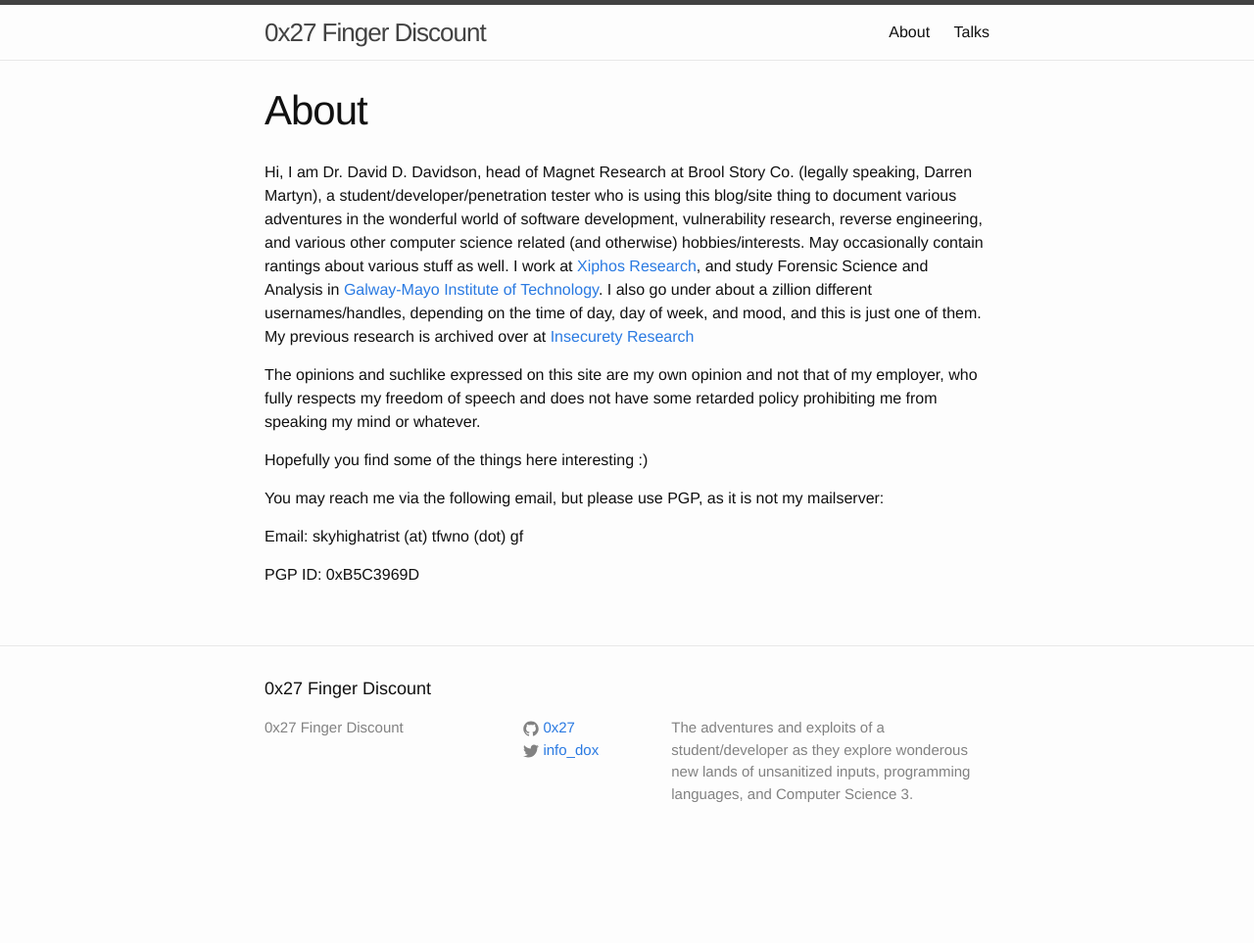
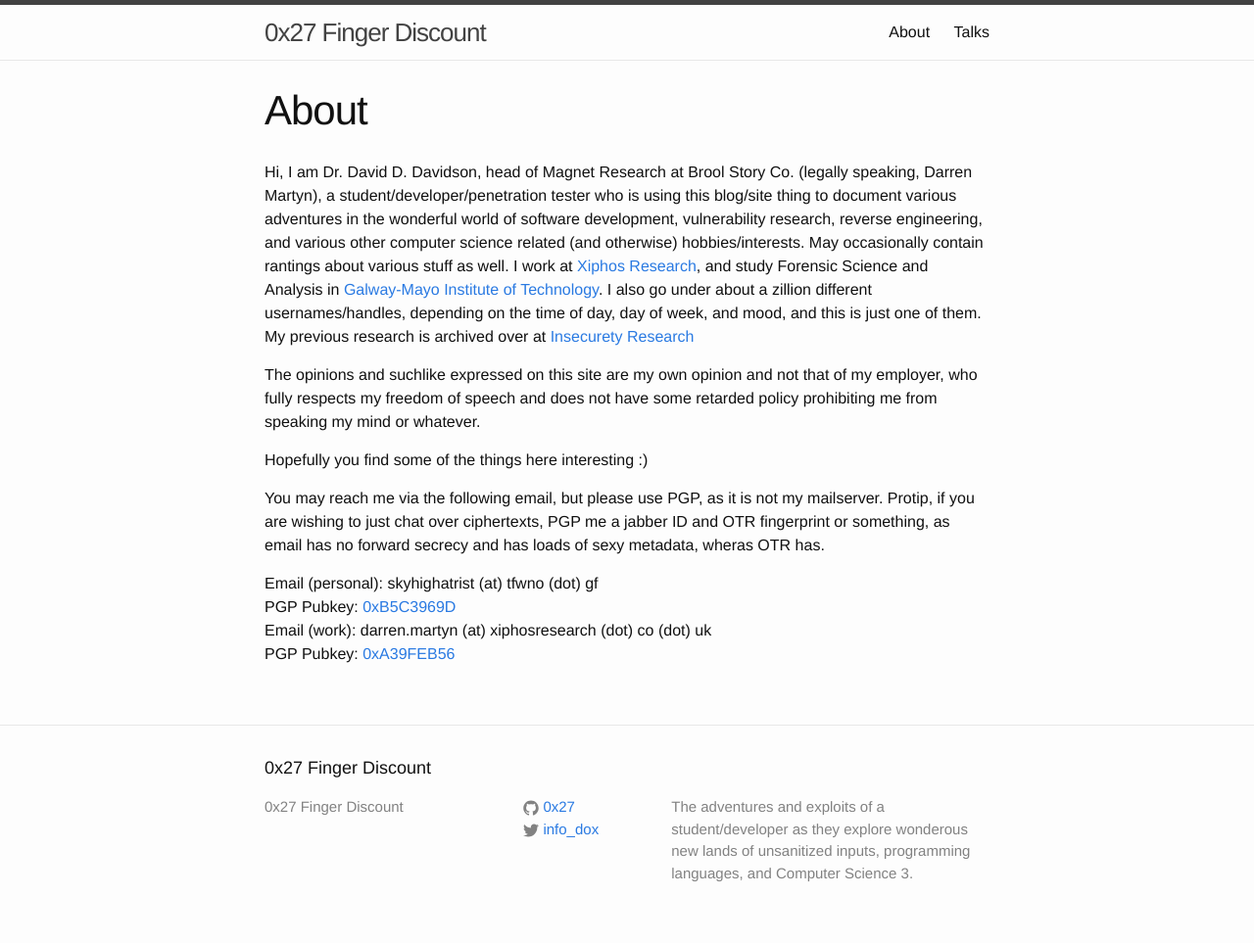
Before and after one commit to 0x27/0x27.github.io, a Jekyll site: the page built from about.md, in a window 1280 px wide. Shown: the whole page at 98% size. Built offline with Jekyll 4.4.1, drawn with Linux system fonts in a browser that asks for light colours; before the commit the page ends 900 px from its top, so only the background shows below that.

Commit message:
keys update

```diff
--- a/about.md
+++ b/about.md
@@ -10,12 +10,15 @@ The opinions and suchlike expressed on this site are my own opinion and not that
 
 Hopefully you find some of the things here interesting :)
 
-You may reach me via the following email, but please use PGP, as it is not my mailserver:
+You may reach me via the following email, but please use PGP, as it is not my mailserver. Protip, if you are wishing to just chat over ciphertexts, PGP me a jabber ID and OTR fingerprint or something, as email has no forward secrecy and has loads of sexy metadata, wheras OTR has.
 
-Email: skyhighatrist (at) tfwno (dot) gf
-
-PGP ID: 0xB5C3969D
+Email (personal): skyhighatrist (at) tfwno (dot) gf
+PGP Pubkey: [0xB5C3969D][key-skyhighatrist]
+Email (work): darren.martyn (at) xiphosresearch (dot) co (dot) uk
+PGP Pubkey: [0xA39FEB56][key-xrl]
 
 [xiphosresearch]: http://www.xiphosresearch.com
 [gmit]: http://gmit.ie
 [insecurety]: http://insecurety.net
+[key-skyhighatrist]: http://0x27.me/0xB5C3969D.asc
+[key-xrl]: http://0x27.me/0xA39FEB56.asc
```
Also changed, not shown: 2 other files.
